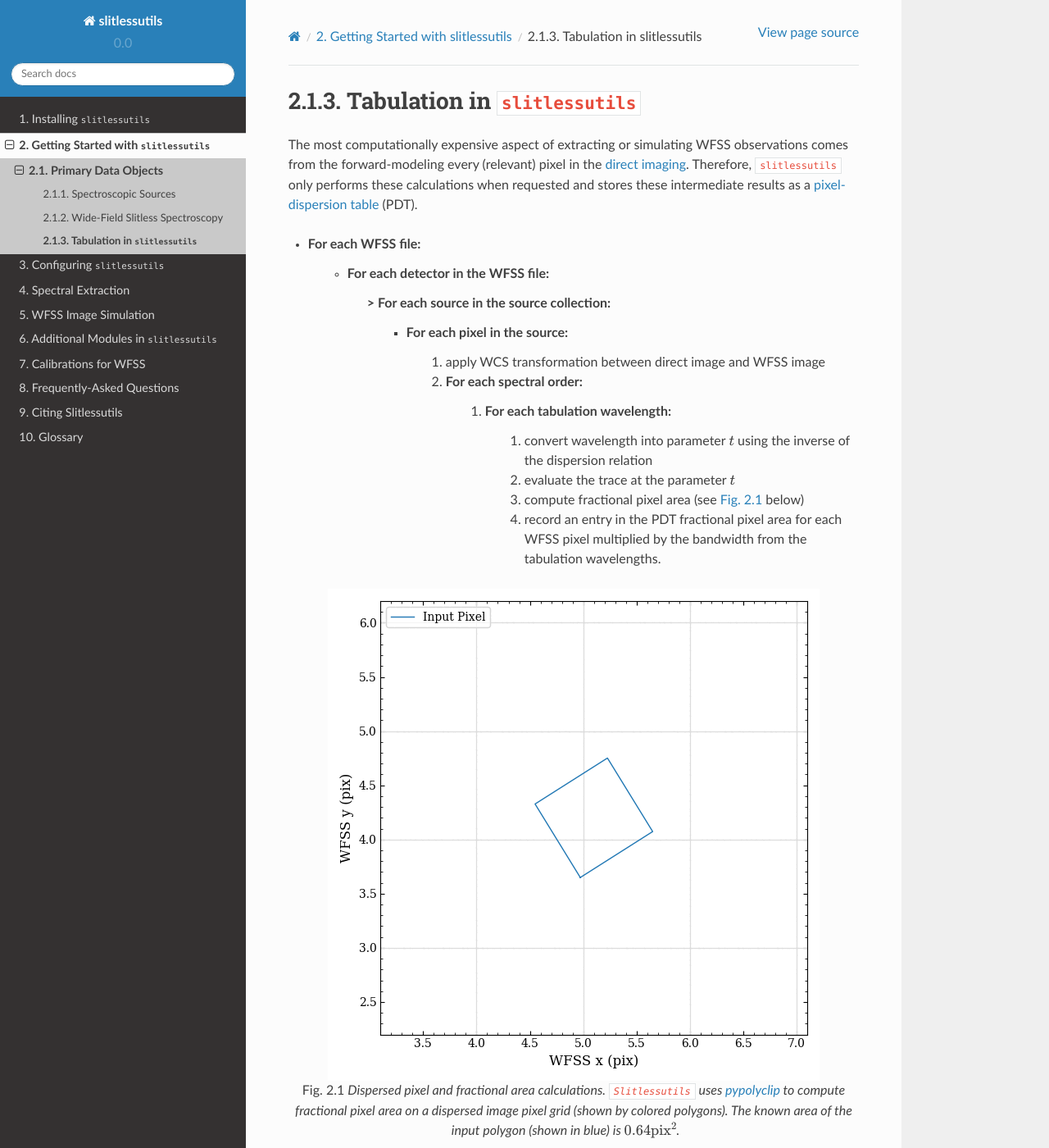
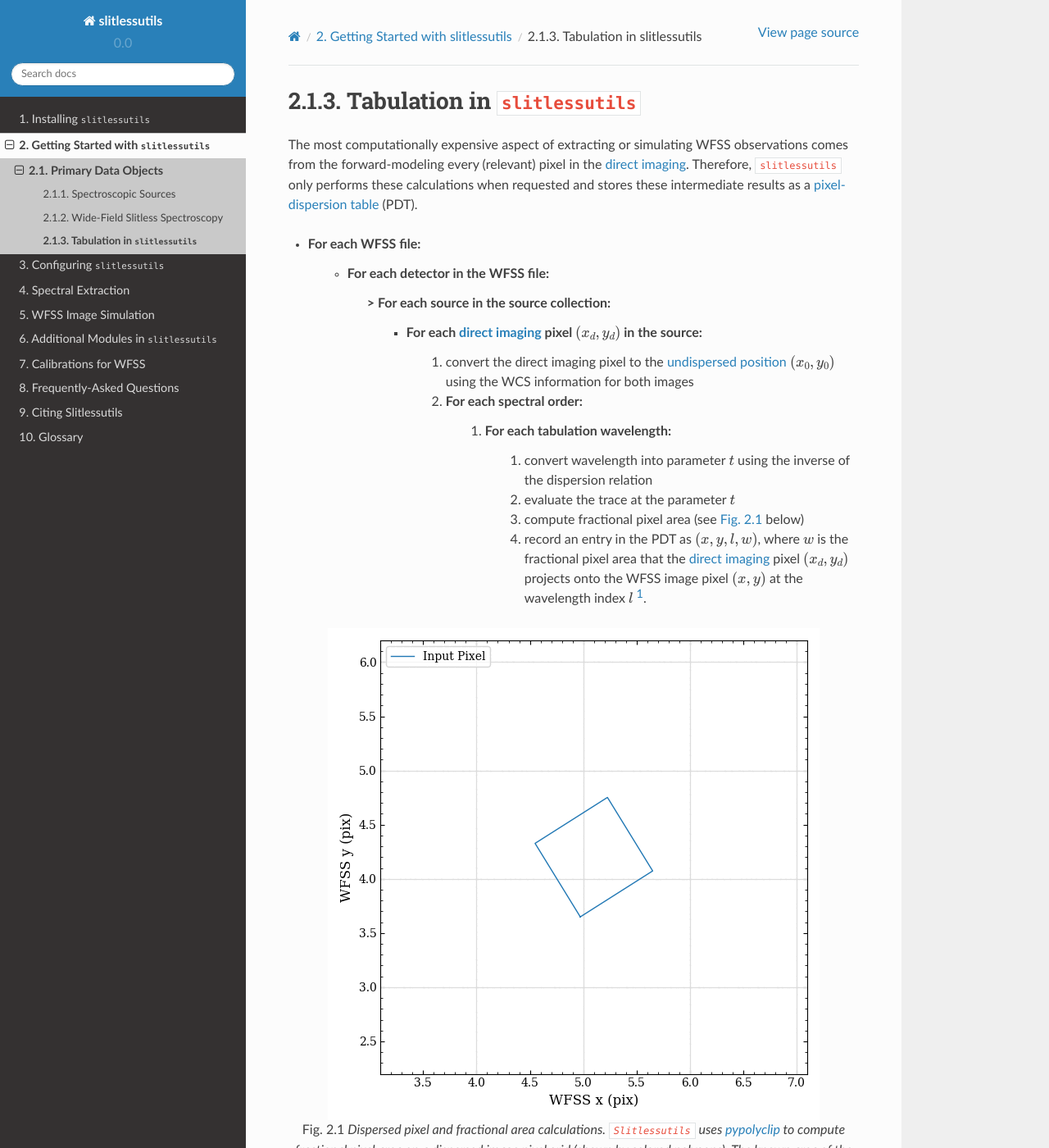
Before and after one commit to spacetelescope/slitlessutils, a Sphinx documentation site: the page built from docs/tabulation.rst, in a window 1280 px wide and 1400 px high. Shown: the whole window at 82% size. Built offline with Sphinx 7.4.7 and the Read the Docs theme 2.0.0, drawn with Linux system fonts in a browser that asks for light colours; some of the changed text lies outside the part shown.

Commit message:
adding detail

```diff
--- a/docs/tabulation.rst
+++ b/docs/tabulation.rst
@@ -10,14 +10,14 @@ The most computationally expensive aspect of extracting or simulating WFSS obser
 * For each WFSS file:
 	- For each detector in the WFSS file:
 		> For each source in the source collection:
-			+ For each pixel in the source:
-				#. apply WCS transformation between direct image and WFSS image
+			+ For each :term:`direct imaging` pixel :math:`(x_d,y_d)` in the source:
+				#. convert the direct imaging pixel to the :term:`undispersed position` :math:`(x_0,y_0)` using the WCS information for both images
 				#. For each spectral order:
 					#. For each tabulation wavelength:
 						#. convert wavelength into parameter :math:`t` using the inverse of the dispersion relation
 						#. evaluate the trace at the parameter :math:`t`
 						#. compute fractional pixel area (see :numref:`animatedpixel` below)
-						#. record an entry in the PDT  fractional pixel area for each WFSS pixel multiplied by the bandwidth from the tabulation wavelengths.
+						#. record an entry in the PDT as :math:`(x, y, l, w)`, where :math:`w` is the fractional pixel area that the :term:`direct imaging` pixel :math:`(x_d,y_d)` projects onto the WFSS image pixel :math:`(x,y)` at the wavelength index :math:`l` [#wavefoot]_.
 
 .. _animatedpixel:
 .. figure:: images/pixel_animate.gif
```
Also changed, not shown: other parts of docs/tabulation.rst (+6 -2 lines).
